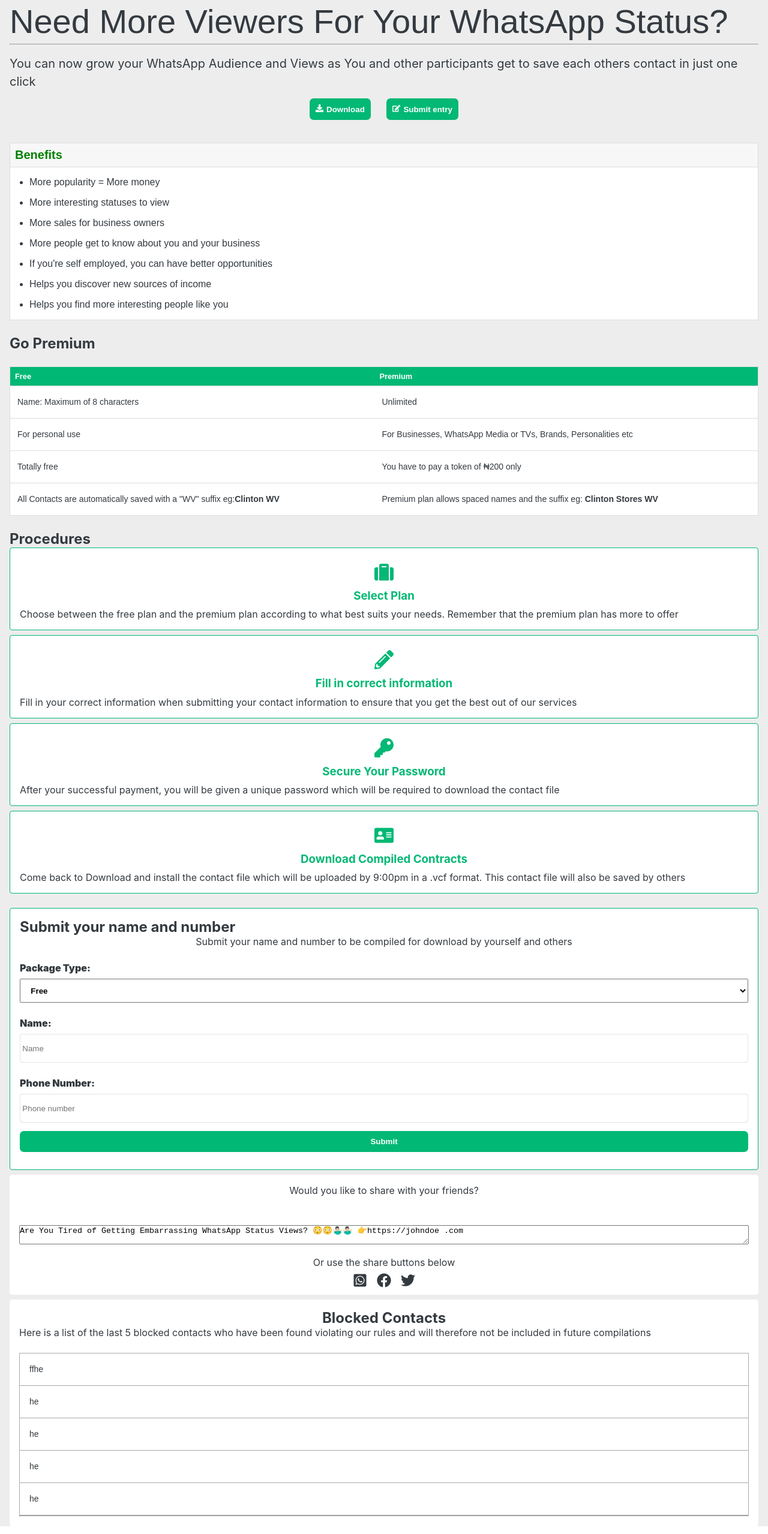
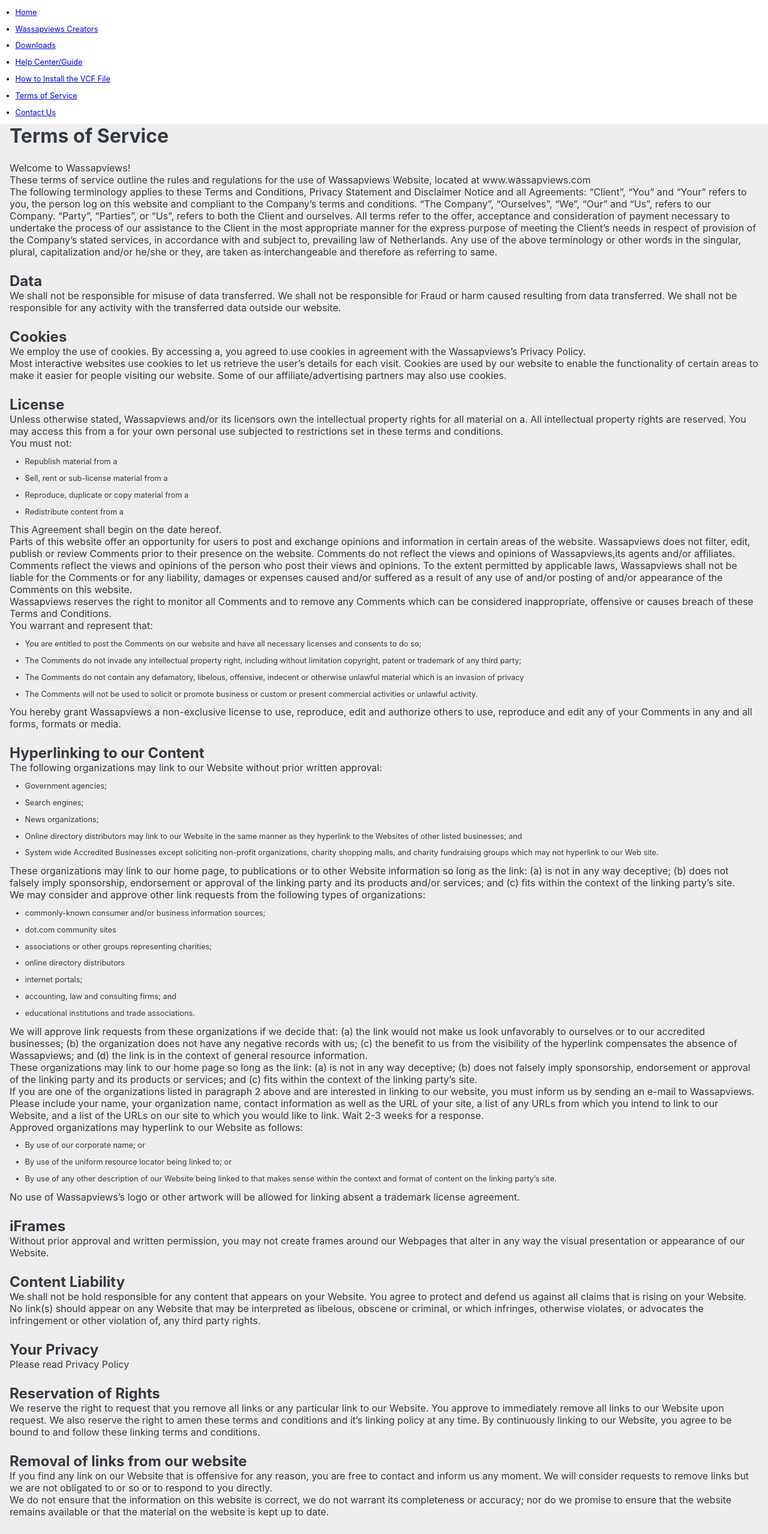
Before and after one commit to osaroDEV/w-views, a React (Create React App) app: page /tos in a window 1280 px wide. Shown: the top 2558 px of the page at 60% size. Built offline with nearby package versions, Linux system fonts and the light colour scheme.

Commit message:
wholistic

```diff
--- a/package.json
+++ b/package.json
@@ -6,11 +6,13 @@
     "@testing-library/jest-dom": "^5.16.4",
     "@testing-library/react": "^13.3.0",
     "@testing-library/user-event": "^13.5.0",
+    "axios": "^0.27.2",
     "react": "^18.2.0",
     "react-dom": "^18.2.0",
     "react-icons": "^4.4.0",
     "react-router-dom": "^6.3.0",
-    "react-scripts": "^2.1.3",
+    "react-scripts": "^5.0.1",
+    "uuid": "^8.3.2",
     "web-vitals": "^2.1.4"
   },
   "scripts": {
--- a/src/App.css
+++ b/src/App.css
@@ -16,14 +16,22 @@
 }
 
 /* fonts */
-fs14 {
+.fs14 {
   font-size: 14px;
 }
 .fs16 {font-size: 16px}
 .fs20 {font-size: 20px}
-/* .f16 {}
-.f16 {}
+.fs30 {font-size: 30px}
+.fs34 {font-size: 34px}
+ .fs42 {font-size: 42px}
+ .fs56 {font-size: 56px}
+/*.f16 {}
 .f16 {} */
+
+/* boldness */
+.b600 {
+  font-weight: 600;
+}
 
 .lh10 {line-height: 1.0}
 .lh15 {line-height: 1.5}
@@ -57,7 +65,6 @@
   background-color: red;
   border: 2px solid;
   width: 100%;
-  color: green;
 }
 
 button {
@@ -74,8 +81,12 @@
   margin-right: .35em;
 }
 
+.btn-sm {
+  width: 60%;
+}
+
 table {
-  margin-top: 1.5rem;
+  /* margin-top: 1.5rem; */
   font-family: arial, sans-serif;
   border-collapse: collapse;
   width: 100%;
@@ -156,12 +167,32 @@
   background-color: #fff;
   border-radius: 0.25rem;
   border: 1px solid #02B875;
-  margin-bottom: 0.5em;
+  margin-bottom: 1.25em;
 }
 
 .box-para {
   font-size: 1rem;
   text-align: left;
+}
+
+/* margins */
+.mt50 {
+  margin-top: .5rem;
+}
+.mt100 {
+  margin-top: 1rem;
+}
+.mt150 {
+  margin-top: 1.5rem;
+}
+.mt200 {
+  margin-top: 2rem;
+}
+.mt300 {
+  margin-top: 3rem;
+}
+.mt400 {
+  margin-top: 4rem;
 }
 
 .form {
@@ -212,8 +243,15 @@
   height: 3rem;
 }
 
-sub-input:placeholder {
+/* placeholder */
+
+::placeholder {
+  color: grey;
   font-weight: 900;
+}
+
+ textarea:placeholder {
+  color: red;
 }
 
 .wrap {
@@ -271,3 +309,20 @@
 .fac {background-color: purple;}
 
 .mai {background-color: rgb(255, 115, 0);}
+select option {
+  width: 30%;
+}
+/* flagApp */
+.country {
+width: 50%;
+}
+.flag {
+width: 15%;
+height: auto;
+}
+/* .code {
+
+}
+.fnum {
+
+} */
--- a/src/App.js
+++ b/src/App.js
@@ -1,25 +1,48 @@
 import React from 'react';
 import './App.css';
-import { BrowserRouter as Router, Route, Switch } from 'react-router-dom';
+import { Routes, Route } from 'react-router-dom';
 import Home from './components/Home'
-// import Creators from './components/Creators'
-// import Downloads from './components/Downloads'
-// import Help from './components/Help'
-// import Howto from './components/Howto'
-// import TOS from './components/TOS'
-// import ContactUs from './components/Contactus'
+import Creators from './components/Creators'
+import Downloads from './components/Downloads'
+import Help from './components/Help'
+import Howto from './components/Howto'
+import TOS from './components/TOS'
+import ContactUs from './components/Contactus'
+import Header from './components/Header'
+import Footer from './components/Footer'
 
 function App() {
   return (
-    <Router>
-      <Home />
-      {/* <Creators /> */}
-      {/* <Downloads /> */}
-      {/* <Help /> */}
-      {/* <Howto /> */}
-      {/* <TOS /> */}
-      {/* <ContactUs /> */}
-    </Router>
+    <>
+    {/* <nav>
+      <ul>
+        <li>
+          <Link to='/'>Home</Link>
+        </li>
+        <li>
+          <Link to='/creators'>Creators</Link>
+        </li>
+        <li>
+          <Link to='/TOS'>TOS</Link>
+        </li>
+      </ul>
+    </nav> */}
+    <Header />
+    <Routes>
+      {/* <Header /> */}
+      {/* <Switch> */}
+      {/* <Home /> */}
+      <Route path='/' element={<Home />}/>
+      <Route path='/creators' element={<Creators />}/>
+      <Route path='/downloads' element={<Downloads />}/>
+      <Route path='/help' element={<Help />}/>
+      <Route path='/howto' element={<Howto />}/>
+      <Route path='/tos' element={<TOS />}/>
+      <Route path='/contactus' element={<ContactUs />}/>
+
+    </Routes>
+    <Footer />
+    </>
   )
 }
 
--- /dev/null
+++ b/src/components/FlagApp.js
@@ -0,0 +1,136 @@
+import React, { useState, useEffect } from "react";
+import axios from "axios";
+import { v4 as uuidv4 } from "uuid";
+
+const FlagApp = () => {
+  const [countryState, setCountryState] = useState({
+    loading: false,
+    countries: [],
+    errorMessage: "",
+  });
+
+  useEffect(() => {
+    const fetchData = async () => {
+      try {
+        // fetch spinner
+        setCountryState({
+          ...countryState,
+          loading: true,
+        });
+
+        //  fetch data
+        const dataUrl = `https://restcountries.com/v3.1/all`;
+        const response = await axios.get(dataUrl);
+        setCountryState({
+          ...countryState,
+          countries: response.data,
+          loading: false,
+        });
+      } catch (error) {
+        setCountryState({
+          ...countryState,
+          loading: false,
+          errorMessage: "Sorry Something went wrong",
+        });
+      }
+    };
+
+    fetchData();
+  }, []);
+  const { loading, errorMessage, countries } = countryState;
+  console.log("loading", loading);
+  console.log("countries", countries);
+  console.log("errorMessage", errorMessage);
+
+  const [selectedCountry, setSelectedCountry] = useState();
+  console.log("selectedCountry", selectedCountry);
+
+  //   find selected country data
+  //search selected country
+  const searchSelectedCountry = countries.find((obj) => {
+    if (obj.name.common === selectedCountry) {
+      return true;
+    }
+    return false;
+  });
+  console.log("searchSelectedCountry", searchSelectedCountry);
+
+  return (
+    <React.Fragment>
+      <div>
+        <div>
+          {/* header section */}
+          <div>
+
+          </div>
+
+          {/* body section */}
+          <div>
+              { loading === true?
+               <div>
+                   <p>...loading</p>
+               </div>:
+                  <div
+                  //flag app wrapper
+                  >
+
+              <div>
+                <select
+                  value={selectedCountry}
+                  onChange={(e) => setSelectedCountry(e.target.value)}
+                  className='country sub-input'
+                  >
+                  <option>--Select Country--</option>
+                  {countries.map((item) => {
+                      return (
+                          <option key={uuidv4()} value={item.name.common}>
+                        {item.name.common}
+                      </option>
+                    );
+                })}
+                </select>
+              </div>
+              <div>
+                {searchSelectedCountry && (
+                    <div>
+                    <div>
+                      <img
+                        className='flag'
+                        src={
+                            searchSelectedCountry &&
+                            searchSelectedCountry.flags.png
+                        }
+                        alt=""
+                        />
+                    </div>
+                    <div>
+                      <p
+                      className='code'
+                      >
+                        {searchSelectedCountry &&
+                          searchSelectedCountry.idd.root}
+                        {searchSelectedCountry &&
+                          searchSelectedCountry.idd.suffixes}
+                      </p>
+                    </div>
+                    <div>
+                      <input
+                        type="tel"
+                        placeholder="Phone"
+                        className="sub-input"
+                        />
+                    </div>
+                  </div>
+                )}
+              </div>
+
+            </div>
+            }
+          </div>
+        </div>
+      </div>
+    </React.Fragment>
+  );
+};
+
+export default FlagApp;
--- /dev/null
+++ b/src/components/Footer.js
@@ -0,0 +1,11 @@
+import React from 'react';
+
+const Footer = () => {
+    return (
+        <>
+            <h1>Footer</h1>
+        </>
+    )
+}
+
+export default Footer;
--- a/src/components/Header.js
+++ b/src/components/Header.js
@@ -1,27 +1,59 @@
 import React from 'react';
-import Hamburger from './Hamburger';
-import NavBar from './NavBar';
-import { useGlobalContext } from '../context';
+import {Link} from 'react-router-dom'
+// import Hamburger from './Hamburger';
+// import NavBar from './NavBar';
+// import { useGlobalContext } from '../context';
+
+// const Header = () => {
+//   const { darkMode } = useGlobalContext();
+
+//   return (
+//     <section className='header'>
+//       <a href='https://osarodev.com'>
+//         {' '}
+//         <img
+//           className='logo'
+//           src={`${darkMode ? darklogo : lightlogo}`}
+//           alt='osarodev logo'
+//         />
+//       </a>
+//       <div>
+//         <Hamburger />
+//         <NavBar />
+//       </div>
+//     </section>
+//   );
+// };
+
 
 const Header = () => {
-  const { darkMode } = useGlobalContext();
-
-  return (
-    <section className='header'>
-      <a href='https://osarodev.com'>
-        {' '}
-        <img
-          className='logo'
-          src={`${darkMode ? darklogo : lightlogo}`}
-          alt='osarodev logo'
-        />
-      </a>
-      <div>
-        <Hamburger />
-        <NavBar />
-      </div>
-    </section>
-  );
-};
+    return (
+      <nav>
+      <ul>
+        <li>
+          <Link to='/'>Home</Link>
+        </li>
+        <li>
+          <Link to='/creators'>Wassapviews Creators</Link>
+        </li>
+        <li>
+          <Link to='/downloads'>Downloads</Link>
+        </li>
+        <li>
+          <Link to='/help'>Help Center/Guide</Link>
+        </li>
+        <li>
+          <Link to='/howto'>How to Install the VCF File</Link>
+        </li>
+        <li>
+          <Link to='/TOS'>Terms of Service</Link>
+        </li>
+        <li>
+          <Link to='/contactus'>Contact Us</Link>
+        </li>
+      </ul>
+    </nav>
+    )
+}
 
 export default Header;
--- a/src/components/Home.js
+++ b/src/components/Home.js
@@ -1,10 +1,11 @@
 import React from 'react';
 import { FaEdit, FaDownload, FaSuitcase, FaPencilAlt, FaKey, FaAddressCard, FaWhatsappSquare, FaFacebook, FaTwitter } from 'react-icons/fa';
+import FlagApp from './FlagApp'
 
 const Home = () => {
   return (
     <div className='App'>
-      <h1 className='head left-align'>Need More Viewers For Your WhatsApp Status?</h1>
+      <h1 className='head left-align lh10'>Need More Viewers For Your WhatsApp Status?</h1>
       <hr className='line' />
       <section className='about'>
         <p className='fs20 left-align lh15'>
@@ -35,7 +36,7 @@
       </table>
       {/* </section> */}
       <section>
-        <h1 className='left-align'>Go Premium</h1>
+        <p className='left-align fs42 b600'>Go Premium</p>
         <table className='table fs16 left-align'>
           <tr className='bac-gr wh-txt'>
             <th>Free</th>
@@ -68,7 +69,7 @@
         </table>
       </section>
       <section>
-        <h1 className='left-align'>Procedures</h1>
+        <p className='left-align fs42 b600'>Procedures</p>
         <div className='mini-box'>
         <div className='wrap'>
           <FaSuitcase className='proc-icon' />
@@ -112,10 +113,10 @@
           </div>
         </div>
       </section>
-      <section className='mini-box'>
+      <section className='mini-box mt400'>
         <div className='wrap'>
-        <h1 className='left-align'>Submit your name and number</h1>
-        <p>
+        <p className='left-align fs34 b600'>Submit your name and number</p>
+        <p className='left-align mt100'>
           Submit your name and number to be compiled for download by yourself
           and others
         </p>
@@ -124,7 +125,7 @@
             <label htmlFor='f' className='label'>
               Package Type:
             </label>
-            <select type='select' className='pac-type'>
+            <select type='select' className='pac-type sub-input'>
               <option value='free' className='pac-input'>
                 Free
               </option>
@@ -143,7 +144,7 @@
             <label htmlFor='f' className='label'>
               Phone Number:
             </label>
-            <input className='sub-input' type='text' placeholder='Phone number'/>
+            <FlagApp />
           </div>
           <button className='form-btn'>Submit</button>
         </form>
@@ -151,14 +152,14 @@
       </section>
       <section className='mini-box-share'>
         <div className='wrap'>
-          <p>Would you like to share with your friends?</p>
-          <textarea className='input-share'>
+          <p className='left-align b600'>Would you like to share with your friends?</p>
+          <textarea className='input-share' rows={5} cols={3} style={{padding: '1rem'}}>
           Are You Tired of Getting Embarrassing WhatsApp Status Views? 😳😳🤷🏻‍♂️🤷🏻‍♂️
 👉https://johndoe .com
           </textarea>
         </div>
         <div>
-          <p>Or use the share buttons below</p>
+          <p className='b600'>Or use the share buttons below</p>
           <div>
             <FaWhatsappSquare className='share-icon'/>
             <FaFacebook className='share-icon'/>
@@ -167,31 +168,43 @@
         </div>
       </section>
       <section className='mini-box-share'>
-        <div className='wrap'>
-          <h1>Blocked Contacts</h1>
-          <p className='left-align'>Here is a list of the last 5 blocked contacts who have been found violating our rules and will therefore not be included in future compilations</p>
-      <table>
+        <div className='wrap mt300'>
+          <h1 className='left-align'>Blocked Contacts</h1>
+          <p className='left-align b600'>Here is a list of the last 5 blocked contacts who have been found violating our rules and will therefore not be included in future compilations</p>
+      <table className='mt200'>
         <tr className='tr-blocked'>
-          <td className='td-blocked'>ffhe</td>
+          <td className='td-blocked b600'>Name & Phone number:</td>
         </tr>
         <tr className='tr-blocked'>
-          <td className='td-blocked'>he</td>
+          <td className='td-blocked b600'>Name & Phone number:</td>
         </tr>
         <tr className='tr-blocked'>
-          <td className='td-blocked'>he</td>
+          <td className='td-blocked b600'>Name & Phone number:</td>
         </tr>
         <tr className='tr-blocked'>
-          <td className='td-blocked'>he</td>
+          <td className='td-blocked b600'>Name & Phone number:</td>
         </tr>
         <tr className='tr-blocked'>
-          <td className='td-blocked'>he</td>
+          <td className='td-blocked b600'>Name & Phone number:</td>
         </tr>
-
       </table>
       <hr />
-
         </div>
       </section>
+      <section className='mini-box-share'>
+      <div className='wrap mt300'>
+      <h1 className='left-align'>Report Contacts</h1>
+      <p className='left-align b600'>If you think any WV contact has acted badly and you want us to look into it, kindly submit their phone number here</p>
+      <input className='sub-input mt100' type='number' placeholder="Enter contact's phone number" />
+      <textarea className='sub-input mt150' rows={4} cols={5} placeholder='Tell us why you are reporting this contact'></textarea>
+      <button className='form-btn mt300'>Report</button>
+      </div>
+      </section>
+      <div>
+        <p className='fs34 left-align b600 mt200 lh10'>Build Your Personalized Whatsapp Audience</p>
+        <p className='left-align fs20 mt100'>Check out WassapViews Creators meant for businesses like yours</p>
+        <button className='form-btn mt100 btn-sm' style={{width: '80%'}}>Become a WassapViews Creator</button>
+      </div>
     </div>
   );
 };
--- a/src/index.js
+++ b/src/index.js
@@ -1,14 +1,14 @@
 import React from 'react';
 import ReactDOM from 'react-dom/client';
-// import { BrowserRouter as Router } from 'react-router-dom';
+import { BrowserRouter as Router } from 'react-router-dom';
 import './index.css';
 import App from './App';
 
 const root = ReactDOM.createRoot(document.getElementById('root'));
 root.render(
   <React.StrictMode>
-    {/* <Router> */}
-    <App />
-    {/* </Router> */}
+    <Router>
+      <App />
+    </Router>
   </React.StrictMode>
 );
```
Also changed, not shown: src/components/Creators.js (+20 -19 lines), 2 other files (tests, documents, lock files or other folders).
